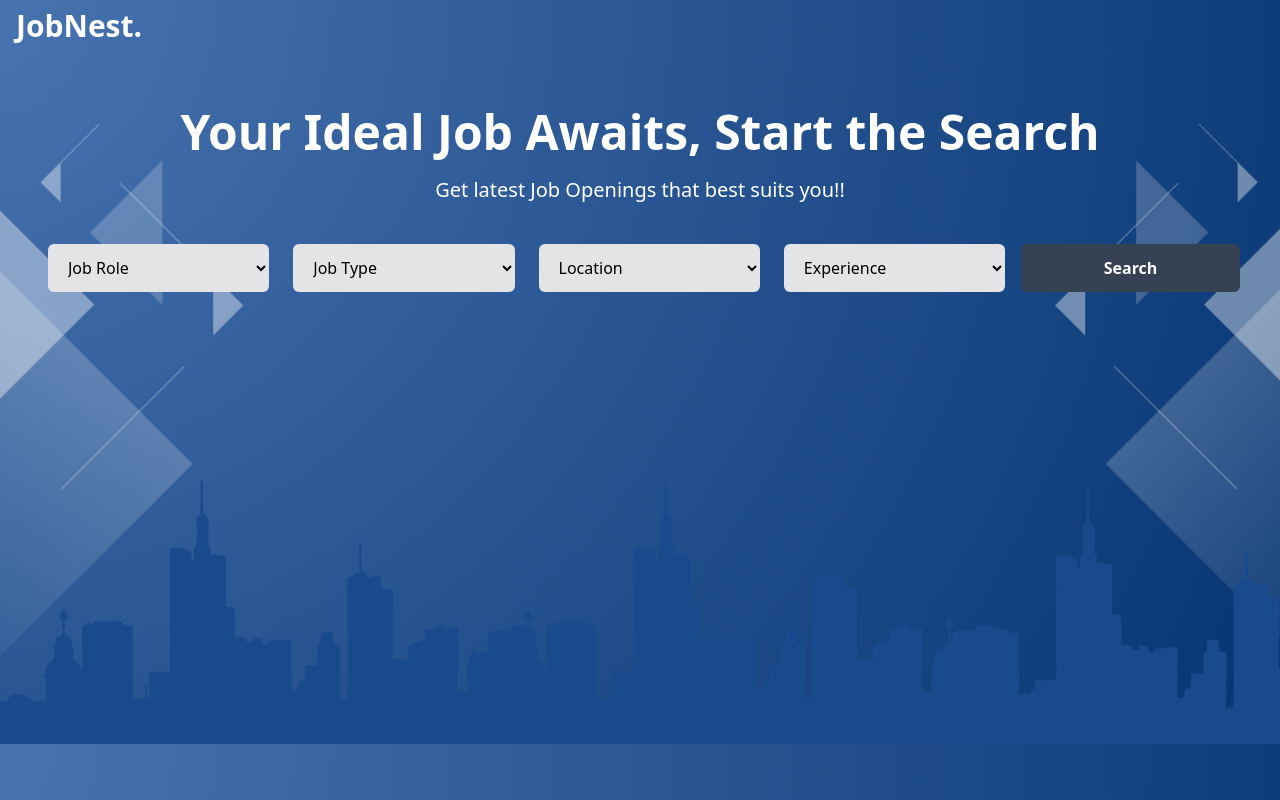
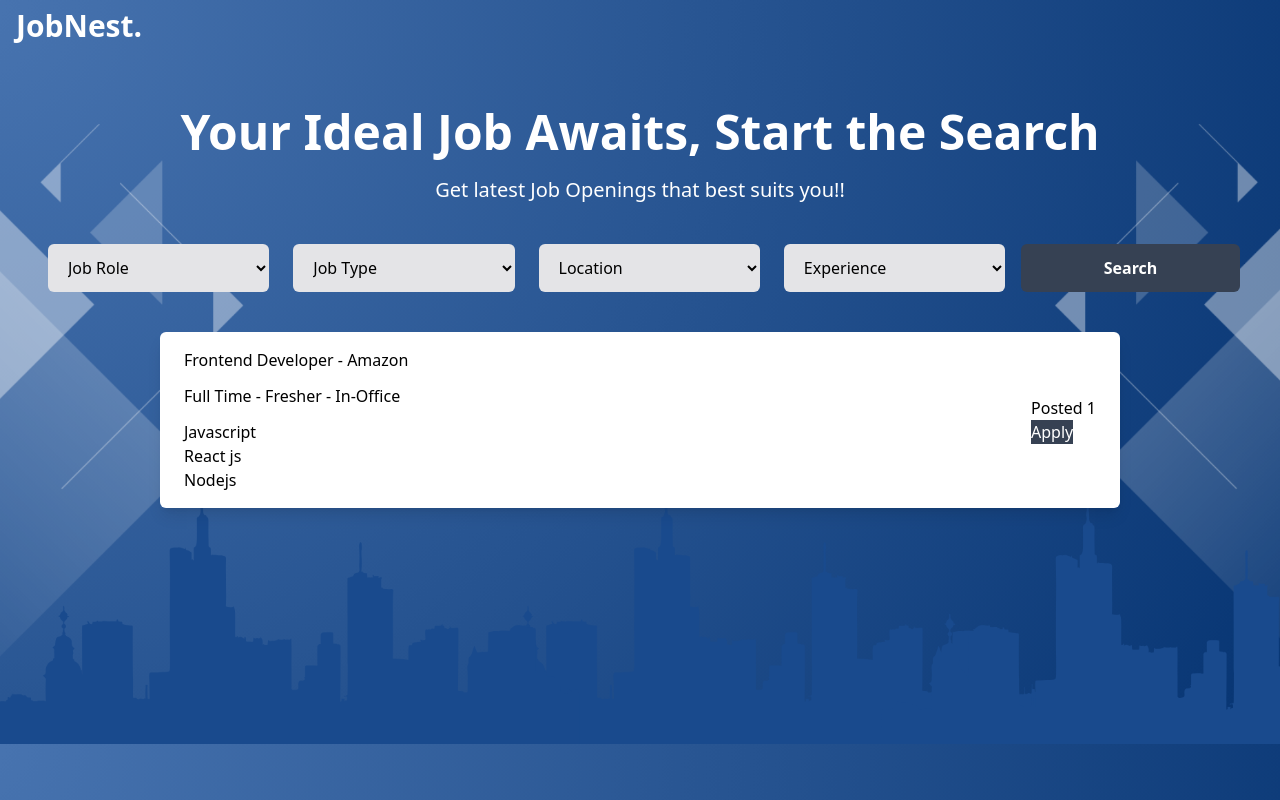
Before and after one commit to Dhileepguru/jobNest-App, a React (Vite) app in the folder React-App/: page / in a window 1280 px wide. Built offline with nearby package versions, Linux system fonts and the light colour scheme.

Commit message:
updated  jobCard Details

```diff
--- a/React-App/src/components/JobCard.jsx
+++ b/React-App/src/components/JobCard.jsx
@@ -1,9 +1,28 @@
+import dayjs from'dayjs';
 function JobCard()
 {
+    let arraySkills=["Javascript","React js" ,"Nodejs"];
+    let Date1 = dayjs(Date.now());
+    let dateDiff= Date1.diff('2025-3-4','day');
+
 
         return(
-        <div>
-
+        <div className= "bg-white mx-40 mb-4 rounded-md  border-amber-200">
+            <div className='flex justify-between items-center px-6 py-4 border-black shadow-lg  hover:border-blue-500 hover:translate-y-1 hover:scale-103 '>
+             <div className='flex flex-col items-start gap-3'>
+                <h1>Frontend Developer - Amazon</h1>
+                <p>Full Time - Fresher - In-Office</p>
+                 <div>
+                    {arraySkills.map((ele)=>
+                        <p>{ele}</p>
+                    )}
+                 </div>
+                 </div>
+                 <div>
+                   <p>Posted {dateDiff}</p>
+                    <button className=" bg-gray-700 text-white">Apply</button>
+                </div>
+            </div>
         </div>
         )
     }
```
